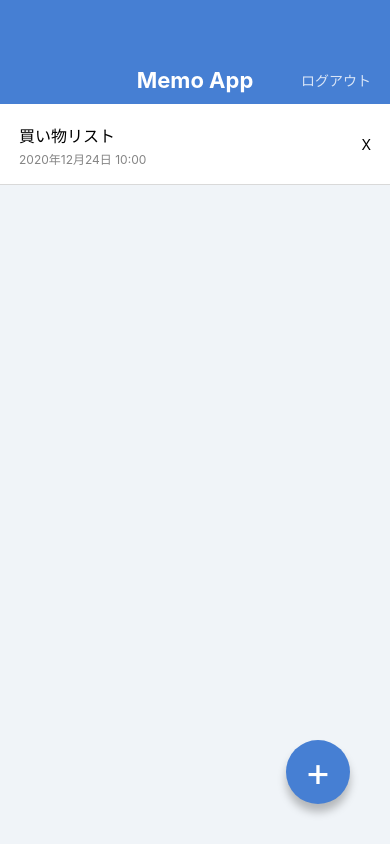
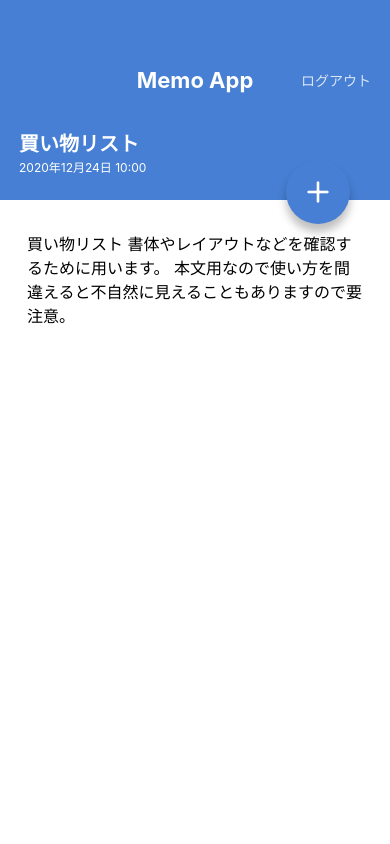
Before and after one commit to sho-s-git/MemoApp, a React Native app: screen / in a window 390 px wide. Built offline with nearby package versions, Linux system fonts and the light colour scheme.

Commit message:
Create MemoDetailScreen

```diff
--- a/App.jsx
+++ b/App.jsx
@@ -1,23 +1,10 @@
 import React from 'react';
-import { StyleSheet, View } from 'react-native';
 
-import AppBar from './src/components/AppBar';
-import MemoList from './src/components/MemoList';
-import CircleButton from './src/components/CircleButton';
+import MemoListScreen from './src/screens/MemoListScreen';
+import MemoDetailScreen from './src/screens/MemoDetailScreen';
 
 export default function App() {
   return (
-    <View style={styles.container}>
-      <AppBar />
-      <MemoList />
-      <CircleButton>+</CircleButton>
-    </View>
+    <MemoDetailScreen />
   );
 }
-
-const styles = StyleSheet.create({
-  container: {
-    flex: 1,
-    backgroundColor: '#F0F4F8',
-  },
-});
--- a/package.json
+++ b/package.json
@@ -9,6 +9,7 @@
     "web": "expo start --web"
   },
   "dependencies": {
+    "@expo/vector-icons": "^10.2.1",
     "expo": "~46.0.7",
     "expo-status-bar": "~1.4.0",
     "expo-updates": "~0.14.4",
--- a/src/components/CircleButton.jsx
+++ b/src/components/CircleButton.jsx
@@ -1,18 +1,24 @@
 import React from 'react';
 import { View, Text, StyleSheet } from 'react-native';
-import { string } from 'prop-types';
+import { string, shape } from 'prop-types';
+import { Feather } from '@expo/vector-icons';
 
 export default function CircleButton(props) {
-  const { children } = props;
+  const { children, style } = props;
   return (
-    <View style={styles.circleButton}>
-      <Text style={styles.circleButtonLabel}>{children}</Text>
+    <View style={[styles.circleButton, style]}>
+      <Feather name="plus" size={32} color="white" />
     </View>
   );
 }
 
 CircleButton.propTypes = {
   children: string.isRequired,
+  style: shape(),
+};
+
+CircleButton.defaultProps = {
+  style: null,
 };
 
 const styles = StyleSheet.create({
--- /dev/null
+++ b/src/screens/MemoDetailScreen.jsx
@@ -0,0 +1,58 @@
+import React from 'react';
+import { View, Text, ScrollView, StyleSheet } from 'react-native';
+
+import AppBar from '../components/AppBar';
+import CircleButton from '../components/CircleButton';
+
+export default function MemoDetailScreen() {
+  return (
+    <View style={styles.container}>
+      <AppBar />
+      <View style={styles.memoHeader}>
+        <Text style={styles.memoTitle}>買い物リスト</Text>
+        <Text style={styles.memoDate}>2020年12月24日 10:00</Text>
+      </View>
+      <ScrollView style={styles.memoBody}>
+        <Text style={styles.memoText}>
+          買い物リスト
+          書体やレイアウトなどを確認するために用います。
+          本文用なので使い方を間違えると不自然に見えることもありますので要注意。
+        </Text>
+      </ScrollView>
+      <CircleButton style={{ top: 160, bottom: 'auto' }}>+</CircleButton>
+    </View>
+  );
+}
+
+const styles = StyleSheet.create({
+  container: {
+    flex: 1,
+    backgroundColor: '#ffffff',
+  },
+  memoHeader: {
+    backgroundColor: '#467FD3',
+    height: 96,
+    justifyContent: 'center',
+    paddingVertical: 24,
+    paddingHorizontal: 19,
+  },
+  memoTitle: {
+    color: '#ffffff',
+    fontSize: 20,
+    lineHeight: 32,
+    fontWeight: 'bold',
+  },
+  memoDate: {
+    color: '#ffffff',
+    fontSize: 12,
+    lineHeight: 16,
+  },
+  memoBody: {
+    paddingVertical: 32,
+    paddingHorizontal: 27,
+  },
+  memoText: {
+    fontSize: 16,
+    lineHeight: 24,
+  },
+});
--- /dev/null
+++ b/src/screens/MemoListScreen.jsx
@@ -0,0 +1,23 @@
+import React from 'react';
+import { View, StyleSheet } from 'react-native';
+
+import AppBar from '../components/AppBar';
+import MemoList from '../components/MemoList';
+import CircleButton from '../components/CircleButton';
+
+export default function MemoListScreen() {
+  return (
+    <View style={styles.container}>
+      <AppBar />
+      <MemoList />
+      <CircleButton>+</CircleButton>
+    </View>
+  );
+}
+
+const styles = StyleSheet.create({
+  container: {
+    flex: 1,
+    backgroundColor: '#F0F4F8',
+  },
+});
```
Also changed, not shown: 1 other file (tests, documents, lock files or other folders).
